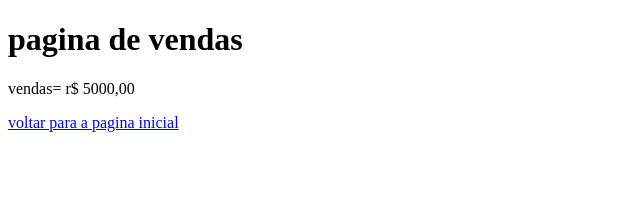
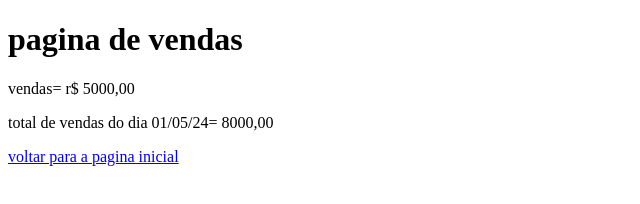
Before and after one commit to Nayarap09/aula-github2, a plain HTML site: page vendas.html in a window 1280 px wide. Shown: the whole page, without its empty margins (0-640 px from the left). Drawn offline with Linux system fonts and the light colour scheme.

Commit message:
acrescentado valor das vendas do dia 01/05/24

```diff
--- a/vendas.html
+++ b/vendas.html
@@ -9,5 +9,7 @@
 
 </body><h1>pagina de vendas</h1>
 <p>vendas= r$ 5000,00</p>
+<p>total de vendas do dia 01/05/24= 8000,00
+</p>
 <a href="index.html">voltar para a pagina inicial</a>
 </html>
```
